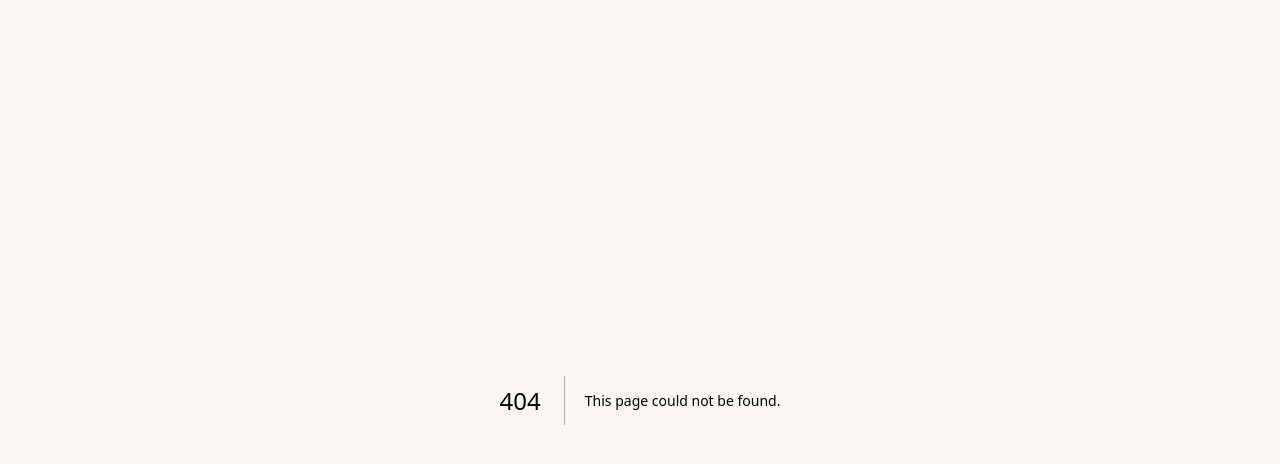
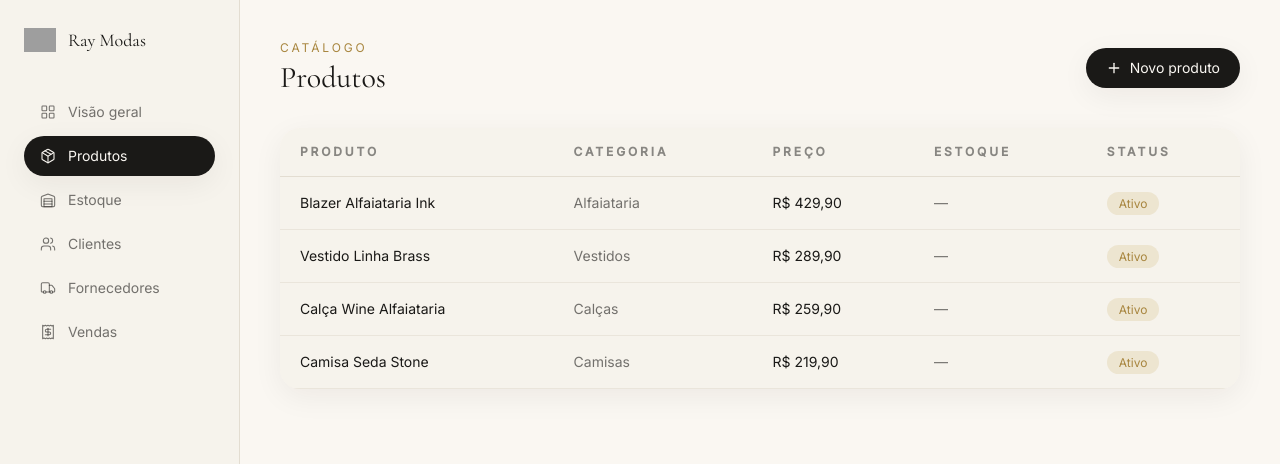
Before and after one commit to 8956gabriel/ray-modas, a Next.js app: page /admin/produtos in a window 1280 px wide. Before the commit this address had no page. Shown: the top 464 px of the page. Built offline with nearby package versions, Linux system fonts and the light colour scheme; grey boxes are pictures that could not be loaded.

Commit message:
Create AdminProdutos component for product management

```diff
--- /dev/null
+++ b/app/admin/produtos/page.tsx
@@ -0,0 +1,49 @@
+import { produtosDestaque } from "@/lib/mock-data";
+import { Plus } from "lucide-react";
+
+function formatarPreco(valor: number) {
+  return valor.toLocaleString("pt-BR", { style: "currency", currency: "BRL" });
+}
+
+export default function AdminProdutos() {
+  return (
+    <div>
+      <div className="flex items-center justify-between">
+        <div>
+          <p className="font-body text-xs uppercase tracking-tag text-gold-dark">Catálogo</p>
+          <h1 className="mt-1 font-display text-3xl text-charcoal">Produtos</h1>
+        </div>
+        <button className="flex items-center gap-2 rounded-full bg-charcoal px-5 py-2.5 font-body text-sm text-ivory shadow-soft transition hover:bg-gold-dark">
+          <Plus size={16} /> Novo produto
+        </button>
+      </div>
+
+      <div className="mt-8 overflow-hidden rounded-xl2 shadow-soft">
+        <table className="w-full border-collapse bg-cream/40 text-left font-body text-sm">
+          <thead>
+            <tr className="border-b border-taupe/60 text-xs uppercase tracking-tag text-charcoal/50">
+              <th className="px-5 py-4">Produto</th>
+              <th className="px-5 py-4">Categoria</th>
+              <th className="px-5 py-4">Preço</th>
+              <th className="px-5 py-4">Estoque</th>
+              <th className="px-5 py-4">Status</th>
+            </tr>
+          </thead>
+          <tbody>
+            {produtosDestaque.map((p) => (
+              <tr key={p.id} className="border-b border-taupe/40 text-charcoal">
+                <td className="px-5 py-4">{p.nome}</td>
+                <td className="px-5 py-4 text-charcoal/60">{p.categoria}</td>
+                <td className="px-5 py-4">{formatarPreco(p.precoPromocional ?? p.preco)}</td>
+                <td className="px-5 py-4 text-charcoal/60">—</td>
+                <td className="px-5 py-4">
+                  <span className="rounded-full bg-gold/20 px-3 py-1 text-xs text-gold-dark">Ativo</span>
+                </td>
+              </tr>
+            ))}
+          </tbody>
+        </table>
+      </div>
+    </div>
+  );
+}
```
